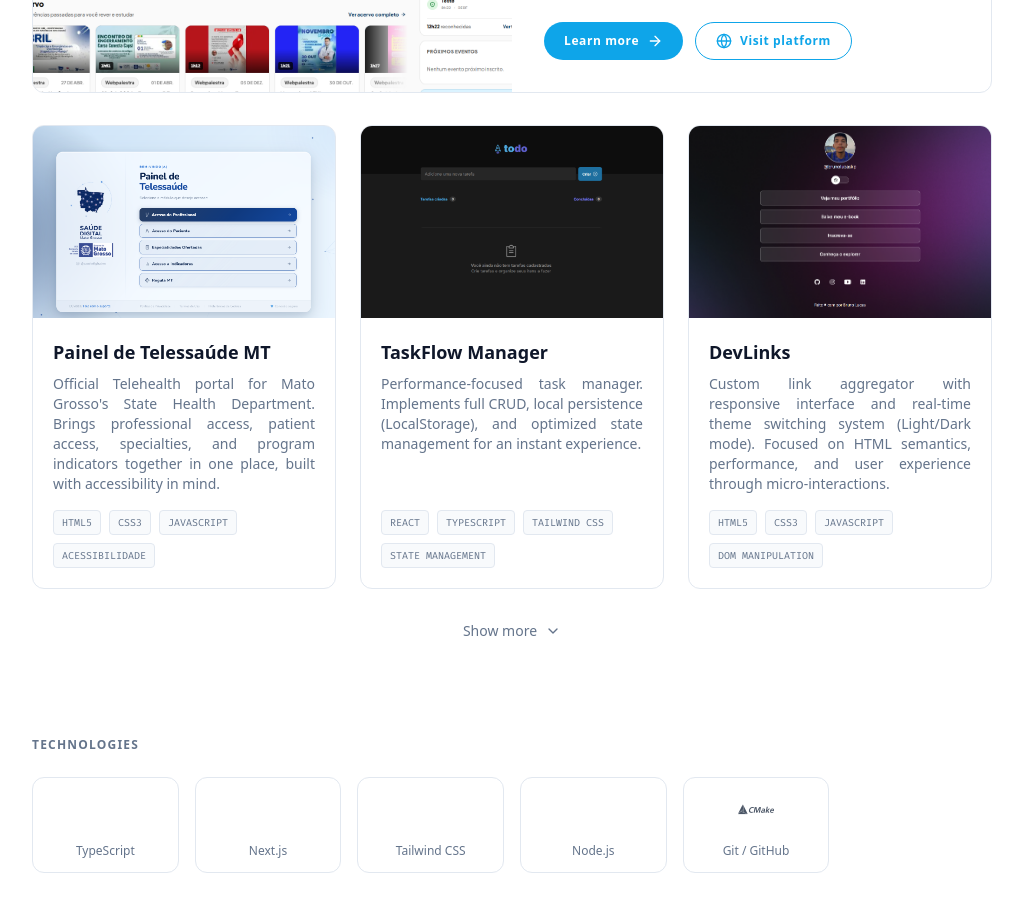
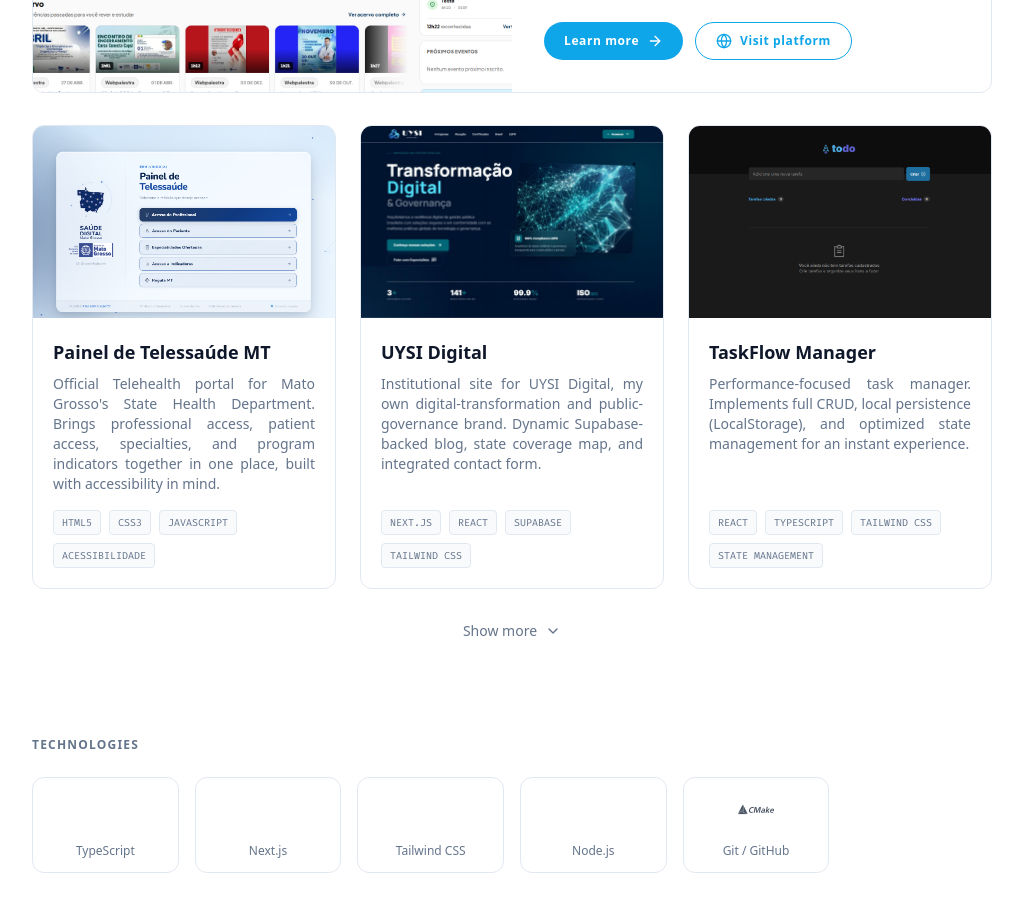
Before and after one commit to somentebruno/dev-portfolio, a Next.js app: page /en in a window 1280 px wide. Shown: the part 1880-2791 px from the top of the page, without its empty margins (128-1151 px from the left). Built offline with nearby package versions, Linux system fonts and the light colour scheme.

Commit message:
feat: add UYSI Digital project card
Institutional site for my own digital-transformation brand, now public on GitHub, with live demo and repo links.

```diff
--- a/src/components/Projects.tsx
+++ b/src/components/Projects.tsx
@@ -31,6 +31,14 @@ export function Projects() {
             image: "/painel-telessaude.png",
             link: "https://paineltelessaudemt.vercel.app",
             repo: "https://github.com/somentebruno/paineltelessaudemt",
+        },
+        {
+            title: "UYSI Digital",
+            description: t("projectUysiDesc"),
+            tags: ["Next.js", "React", "Supabase", "Tailwind CSS"],
+            image: "/uysi.jpg",
+            link: "https://uysi.vercel.app",
+            repo: "https://github.com/somentebruno/uysi",
         },
         {
             title: "TaskFlow Manager",
--- a/src/messages/en.json
+++ b/src/messages/en.json
@@ -61,6 +61,7 @@
         "viewDemo": "Visit platform",
         "projectTeleEducaShortDesc": "Multi-tenant continuing-education platform for Mato Grosso's State Health Department, unifying live classes, async coursework, and attendance proof in one product — planned and built solo, from the ground up to deployment.",
         "projectPainelTelessaudeDesc": "Official Telehealth portal for Mato Grosso's State Health Department. Brings professional access, patient access, specialties, and program indicators together in one place, built with accessibility in mind.",
+        "projectUysiDesc": "Institutional site for UYSI Digital, my own digital-transformation and public-governance brand. Dynamic Supabase-backed blog, state coverage map, and integrated contact form.",
         "project1Desc": "Performance-focused task manager. Implements full CRUD, local persistence (LocalStorage), and optimized state management for an instant experience.",
         "project2Desc": "Custom link aggregator with responsive interface and real-time theme switching system (Light/Dark mode). Focused on HTML semantics, performance, and user experience through micro-interactions.",
         "project3Desc": "This project is an institutional landing page for a custom furniture company, focused on a clean and elegant user experience. It was developed during my learning path with Rocketseat, applying fundamental concepts of web structuring and fidelity to original design.",
--- a/src/messages/pt.json
+++ b/src/messages/pt.json
@@ -61,6 +61,7 @@
         "viewDemo": "Acessar plataforma",
         "projectTeleEducaShortDesc": "Plataforma multi-tenant de educação continuada para a Secretaria de Estado de Saúde de Mato Grosso, unindo aula ao vivo, trilha assíncrona e comprovação de presença num só produto — planejada e construída sozinho, do zero ao deploy.",
         "projectPainelTelessaudeDesc": "Portal oficial de Telessaúde da Secretaria de Saúde de Mato Grosso. Reúne acesso do profissional, do paciente, especialidades e indicadores num só lugar, com foco em acessibilidade.",
+        "projectUysiDesc": "Site institucional da UYSI Digital, minha marca própria de transformação digital e governança pública. Blog dinâmico via Supabase, mapa de cobertura por estado e formulário de contato integrado.",
         "project1Desc": "Gerenciador de tarefas focado em performance. Implementa CRUD completo, persistência local (LocalStorage) e gestão de estado otimizada para uma experiência instantânea.",
         "project2Desc": "Agregador de links personalizado com interface responsiva e sistema de troca de temas (Light/Dark mode) em tempo real. Focado em semântica HTML, performance e experiência do usuário através de micro-interações.",
         "project3Desc": "Este projeto é uma landing page institucional para uma empresa de móveis sob medida, focada em uma experiência de usuário limpa e elegante. Foi desenvolvido durante minha trilha de aprendizado com a Rocketseat, aplicando conceitos fundamentais de estruturação web e fidelidade ao design original.",
```
Also changed, not shown: public/uysi.jpg (added).
